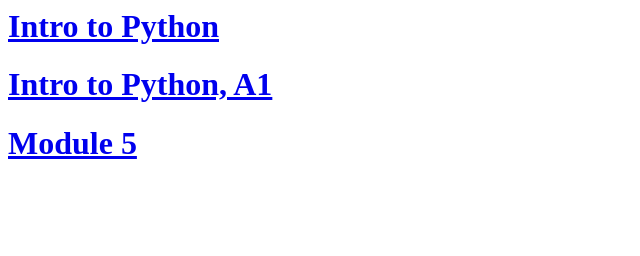
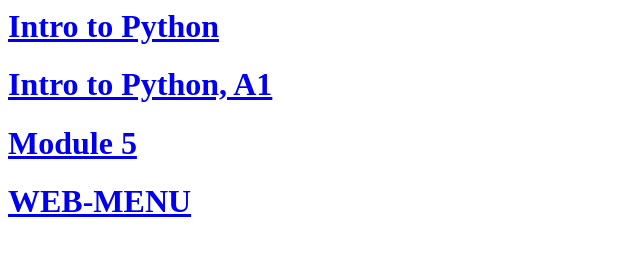
Before and after one commit to wilneliaac/wilneliaac.github.io, a plain HTML site: page index.html in a window 1280 px wide. Shown: the whole page, without its empty margins (0-640 px from the left). Drawn offline with Linux system fonts and the light colour scheme.

Commit message:
Update index.html
web-menu test

```diff
--- a/index.html
+++ b/index.html
@@ -2,4 +2,6 @@
 <h1> <a href="/wilneliaac.github.io/IntroToPython/welcome.html"> Intro to Python </a></h1>
 <h1> <a href="/wilneliaac.github.io/IntroToPython/A1.html"> Intro to Python, A1 </a></h1>
 <h1> <a href="/wilneliaac.github.io/Module5ProgramminginPython/index.html"> Module 5 </a></h1>
+<h1> <a href="/wilneliaac.github.io/WEB-MENU/index.html"> WEB-MENU </a></h1>
+
 </html>
```
